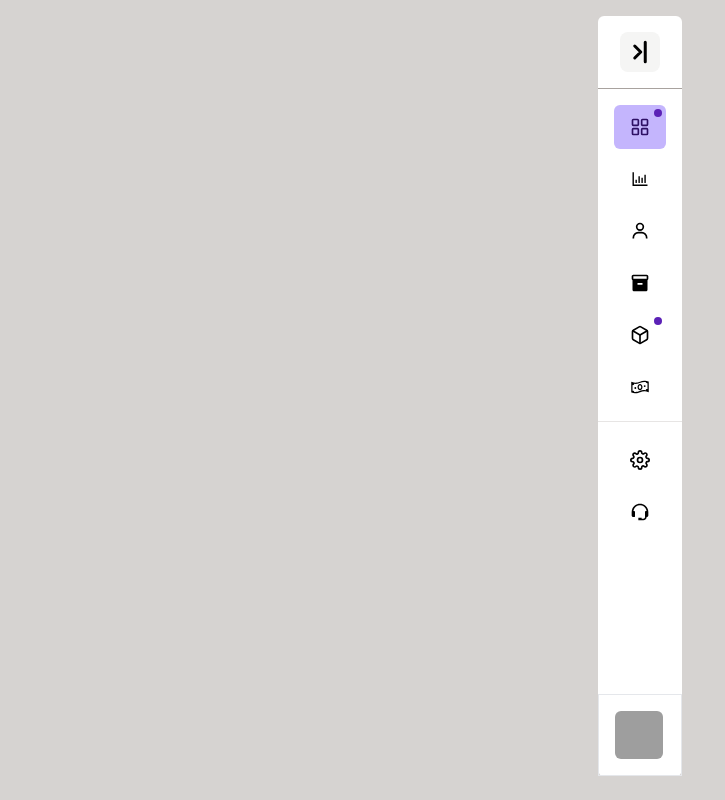
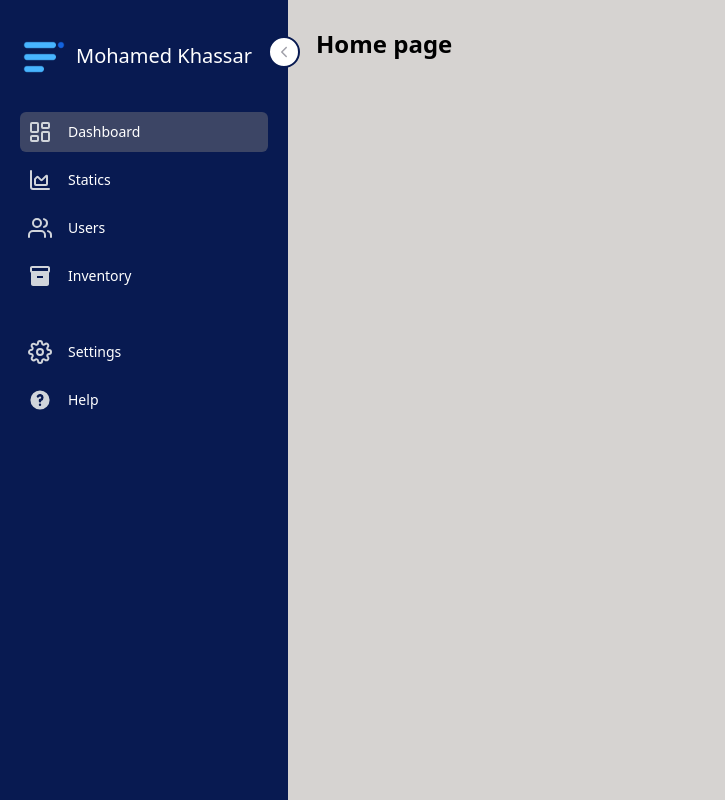
Before and after one commit to MohamedKhassar/React-Tailwind-Components, a React (Vite) app: page /search in a window 1280 px wide. Shown: the whole page, without its empty margins (0-725 px from the left). Built offline with nearby package versions, Linux system fonts and the light colour scheme; grey boxes are pictures that could not be loaded.

Commit message:
create new sidebar with animation and selected button

```diff
--- a/package.json
+++ b/package.json
@@ -11,6 +11,7 @@
   },
   "dependencies": {
     "framer-motion": "^12.0.0",
+    "prop-types": "^15.8.1",
     "react": "^18.3.1",
     "react-dom": "^18.3.1",
     "react-icons": "^5.4.0",
--- a/src/App.jsx
+++ b/src/App.jsx
@@ -1,15 +1,13 @@
 import { Route, Routes } from "react-router-dom"
-import SideBar from "./components/SideBar/SideBar"
+import SideBar from "./components/SideBar2/SideBar"
 import Home from "./components/Home"
 
 const App = () => {
   return (
-    <div className="m-4 h-[calc(100vh-40px)] flex justify-center">
-      <Routes>
-        <Route path="/search" element={<SideBar />} />
-        <Route path="/" element={<Home />} />
-      </Routes>
-    </div>
+    <Routes>
+      <Route path="/search" element={<SideBar />} />
+      <Route path="/" element={<Home />} />
+    </Routes>
   )
 }
 
--- /dev/null
+++ b/src/components/SideBar2/SideBar.jsx
@@ -0,0 +1,53 @@
+import { useState } from "react";
+import SideBarTrigger from "./SideBarTrigger";
+import { LuChartArea, LuLayoutDashboard } from "react-icons/lu";
+import { FiSettings, FiUsers } from "react-icons/fi";
+import { MdInventory } from "react-icons/md";
+import { HiQuestionMarkCircle } from "react-icons/hi";
+
+const SideBar = () => {
+    const [open, setOpen] = useState(true);
+    const selectMenu = (title) => {
+        setMenus(prev => {
+            return prev.map(menu =>
+                menu.title === title ? { ...menu, selected: true } : { ...menu, selected: false }
+            )
+        }
+        )
+    }
+    const [menus, setMenus] = useState([
+        { title: "Dashboard", selected: true, Icon: LuLayoutDashboard },
+        { title: "Statics", selected: false, Icon: LuChartArea },
+        { title: "Users", selected: false, Icon: FiUsers },
+        { title: "Inventory", selected: false, Icon: MdInventory },
+        { title: "Settings", selected: false, Icon: FiSettings, gap: true },
+        { title: "Help", selected: false, Icon: HiQuestionMarkCircle },
+    ])
+    return (
+        <div className="flex">
+            <div className={`${open ? "w-72" : "w-20"} px-5 h-screen bg-dark-purple relative transition-[width] duration-700 space-y-8`}>
+                <SideBarTrigger setOpen={setOpen} open={open} />
+                <ul className="relative">
+                    {menus.map((menu, i) => (
+                        <li key={i}
+                            onClick={() => selectMenu(menu.title)}
+                            className={`text-gray-300 transition-all duration-500 text-sm flex items-center gap-x-4 cursor-pointer p-2 rounded-md side-item ${menu.gap ? "mt-9" : "mt-2"} ${menu.selected ? "bg-zinc-500/50" : "hover:bg-light-white"}`}
+                        >
+                            <menu.Icon className="min-h-6 min-w-6" />
+                            <span className={`text-white text-nowrap origin-left duration-500 ${open ? "scale-100" : "scale-0 delay-200"}`}>{menu.title}</span>
+                            <span className={`${!open && "tooltip"} invisible absolute left-16 p-2 rounded-md bg-dark-purple/30 text-dark-purple transition-colors`}>{menu.title}</span>
+                        </li>
+                    ))}
+                    <div className="absolute h-9 bg-zinc-50 rounded-lg top-2 left-2 right-2 -z-10 transition-[top,left] duration-500">
+
+                    </div>
+                </ul>
+            </div>
+            <div className="p-7 text-2xl font-semibold flex-1 h-screen">
+                <h1>Home page</h1>
+            </div>
+        </div>
+    )
+}
+
+export default SideBar
--- /dev/null
+++ b/src/components/SideBar2/SideBarTrigger.jsx
@@ -0,0 +1,20 @@
+import PropTypes from "prop-types"
+import { IoIosArrowBack } from "react-icons/io"
+
+const SideBarTrigger = ({ open, setOpen }) => {
+    return (
+        <>
+            <button className="absolute cursor-pointer -right-3 top-9 size-8 bg-white border-2 border-dark-purple text-zinc-400 rounded-full p-1 flex justify-center items-center" onClick={() => setOpen(pre => !pre)}>
+                <IoIosArrowBack className={`${open ? "rotate-0" : "rotate-180"} transform transition-transform duration-500`} />
+            </button>
+            <div className="flex items-center gap-x-2 overflow-hidden">
+                <img src="/imgs/menu.png" className={`size-12 cursor-pointer duration-1000 ${open && "rotate-[360deg]"}`} alt="" />
+                <h1 className={`text-white text-nowrap origin-left font-medium text-xl duration-1000 ${open ? "scale-100" : "scale-0"}`}>Mohamed Khassar</h1>
+            </div></>
+    )
+}
+SideBarTrigger.propTypes = {
+    open: PropTypes.bool.isRequired,
+    setOpen: PropTypes.func.isRequired,
+}
+export default SideBarTrigger
--- a/src/index.css
+++ b/src/index.css
@@ -3,5 +3,9 @@
 @tailwind utilities;
 
 .violet {
-    @apply bg-violet-300 text-violet-950 rounded-lg duration-300 transition-colors !important;
-  }
+  @apply bg-violet-300 text-violet-950 rounded-lg duration-300 transition-colors !important;
+}
+
+.side-item:hover .tooltip {
+  visibility: visible;
+}
--- a/tailwind.config.js
+++ b/tailwind.config.js
@@ -2,7 +2,12 @@
 export default {
   content: ["./index.html", "./src/**/*.{js,ts,jsx,tsx}"],
   theme: {
-    extend: {},
+    extend: {
+      colors: {
+        "dark-purple": "#081a51",
+        "light-white": "rgba(255,255,255,0.17)",
+      },
+    },
   },
   plugins: [],
 };
```
Also changed, not shown: src/components/SideBar1/SideBar.jsx (renamed from src/components/SideBar/SideBar.jsx), src/components/SideBar1/SideBarItem.jsx (renamed from src/components/SideBar/SideBarItem.jsx), src/components/SideBar1/SideBarTitle.jsx (renamed from src/components/SideBar/SideBarTitle.jsx), 1 other file (tests, documents, lock files or other folders).
